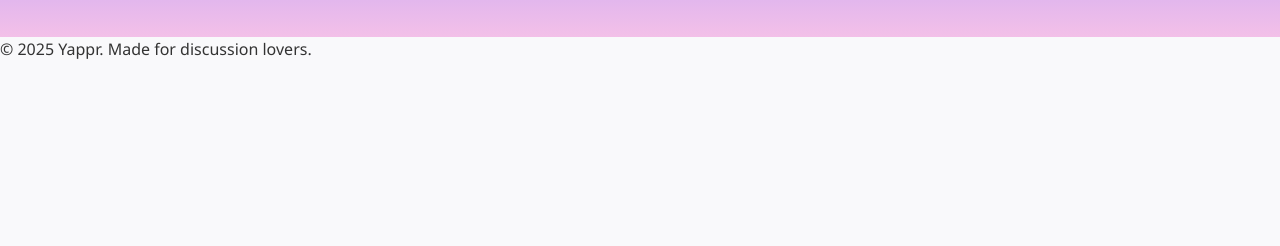
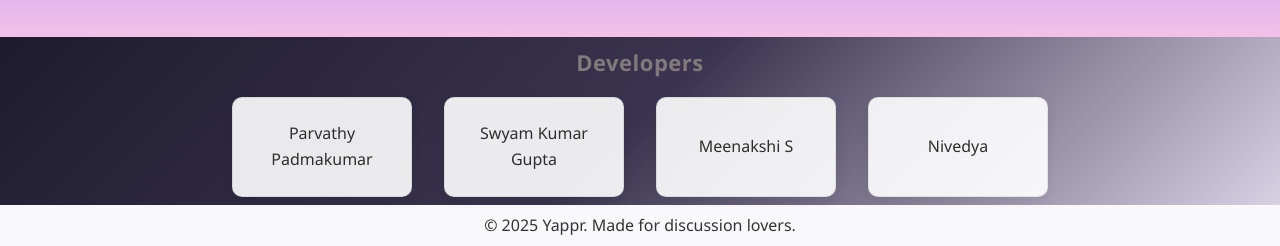
Before and after one commit to swyam7980/project-phase-2, a plain HTML site: page index.html in a window 1280 px wide. Shown: the part 2037-2283 px from the top of the page. Before the commit the page ends 2100 px from the top, so only its background shows below. Drawn offline with Linux system fonts and the light colour scheme.

Commit message:
both files updated

```diff
--- a/index.html
+++ b/index.html
@@ -8,7 +8,7 @@
 </head>
 <body>
   <header>
-    <div class="logo">Yappr</div>
+    <div class="logo">✎ᝰ.Yappr</div>
     <nav>
       <ul>
         <li><a href="#">Explore</a></li>
@@ -118,8 +118,20 @@
     <div class="footer-logo-text">✎ᝰ.Yappr </div>
   </div>
 
+  <!-- Developers Section -->
+<section class="developers-section">
+
+  <h3>Developers</h3>
+  <div class="developers-grid">
+    <div class="developer-card">Parvathy Padmakumar</div>
+    <div class="developer-card">Swyam Kumar Gupta</div>
+    <div class="developer-card">Meenakshi S</div>
+    <div class="developer-card">Nivedya</div>
+  </div>
+</section>
+
   <footer>
-    <p>© 2025 Yappr. Made for discussion lovers.</p>
+    <p >© 2025 Yappr. Made for discussion lovers.</p>
   </footer>
   <script>
   const carousel = document.getElementById("topicsCarousel");
@@ -127,20 +139,24 @@
   let isDown = false;
   let startX;
   let scrollLeft;
-    let autoScrollInterval;
+  let animationFrameId;
+
+  const singleSetWidth = carousel.scrollWidth / 2;
 
   function startAutoScroll() {
     stopAutoScroll();
-      autoScrollInterval = setInterval(() => {
-        wrapper.scrollLeft += 1;
-        const singleSetWidth = carousel.scrollWidth / 2;
+    function scrollStep() {
+      wrapper.scrollLeft += 0.2;
       if (wrapper.scrollLeft >= singleSetWidth) {
         wrapper.scrollLeft -= singleSetWidth;
       }
-      }, 16);
+      animationFrameId = requestAnimationFrame(scrollStep);
     }
+    animationFrameId = requestAnimationFrame(scrollStep);
+  }
+
   function stopAutoScroll() {
-      if (autoScrollInterval) clearInterval(autoScrollInterval);
+    cancelAnimationFrame(animationFrameId);
   }
 
   function setInitialScroll() {
@@ -163,7 +179,7 @@
 
   wrapper.addEventListener("mouseup", () => {
     isDown = false;
-      startAutoScroll();
+    startAutoScroll();  // resume auto-scroll to the right
   });
 
   wrapper.addEventListener("mousemove", (e) => {
@@ -172,12 +188,22 @@
     const x = e.pageX - wrapper.offsetLeft;
     const walk = (x - startX) * 2;
     wrapper.scrollLeft = scrollLeft - walk;
+
+    // Seamless looping left
+    if (wrapper.scrollLeft <= 0) {
+      wrapper.scrollLeft += singleSetWidth;
+    }
+    // Seamless looping right
+    else if (wrapper.scrollLeft >= singleSetWidth) {
+      wrapper.scrollLeft -= singleSetWidth;
+    }
   });
 
   window.addEventListener("load", () => {
     setInitialScroll();
     startAutoScroll();
   });
+
   window.addEventListener("resize", setInitialScroll);
 </script>
  <script>
@@ -199,3 +225,4 @@
     localStorage.setItem("theme", isDark ? "dark" : "light");
   });
 </script>
+</body>
--- a/styles.css
+++ b/styles.css
@@ -341,6 +341,11 @@ nav ul li a:hover {
   text-shadow: 1px 1px 4px rgba(0, 0, 0, 0.3);
 }
 
+footer p{
+  margin-top: 8px;
+  margin-bottom: 8px;
+  text-align: center;
+}
 /* Dark Mode Styles */
 body.dark {
   background-color: #1e1e28;
@@ -404,3 +409,61 @@ body.dark .secondary:hover {
     align-items: center;
     gap: 16px;
 }
+
+/*developers section*/
+.developers-section {
+  padding: 0.5rem;
+  color: white;
+  text-align: center;
+  background: linear-gradient(135deg, #1e1b2e, #3b3450, #d8d0e3); /* Default for dark */
+  transition: background 0.5s ease, color 0.5s ease;
+}
+
+.developers-grid {
+  display:inline-grid;
+  grid-template-columns: repeat(4,0fr);
+  gap: 2rem;
+  margin-top: 0.5rem;
+}
+.developer-card {
+  background: rgba(255, 255, 255, 0.05);
+  border-radius: 10px;
+  padding: 1.2rem;
+  font-size: 16px;
+  font-family: 'Segoe UI', 'Roboto', 'Helvetica Neue', sans-serif;
+  backdrop-filter: blur(6px);
+  transition: transform 0.3s ease, box-shadow 0.3s ease;
+  font-weight: 500;
+  width: 180px;
+  height: 100px;
+  display: flex;
+  align-items: center;
+  justify-content: center;
+  text-align: center;
+  color: #f0f0f0;
+  box-shadow: 0 4px 12px rgba(0,0,0,0.2);
+}
+
+.developer-card:hover {
+  transform: translateY(-6px);
+  box-shadow: 0 8px 16px rgba(0,0,0,0.3);
+}
+body:not(.dark) .developer-card {
+  background: rgba(255, 255, 255, 0.9);  /* Almost solid white */
+  color: #2e2e2e;                        /* Slightly soft black for good contrast */
+  box-shadow: 0 4px 12px rgba(0, 0, 0, 0.06);  /* Subtle elevated feel */
+  border: 1px solid rgba(0, 0, 0, 0.08);       /* Light border to define edges */
+}
+
+
+
+
+
+.developers-section h3 {
+  font-size: 22px;
+  font-weight: 600;
+  margin-bottom: 0.5rem;
+  color: #827a7a;
+  font-family: 'Segoe UI', 'Helvetica Neue', sans-serif;
+  letter-spacing: 0.5px;
+}
```
Lines whose indentation alone changed are shown as unchanged.
